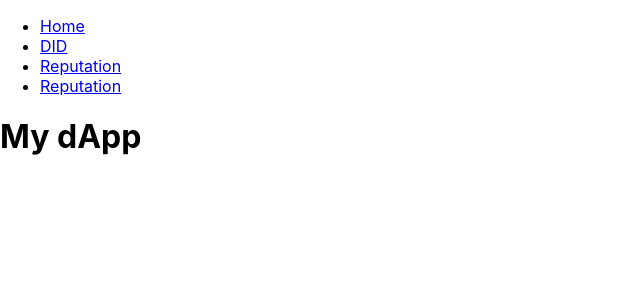
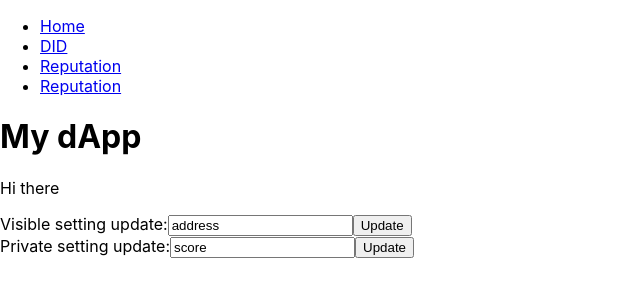
Before and after one commit to JeznaSpianca/fog-betting-app, a React (Create React App) app in the folder front-end/: page /did in a window 1280 px wide. Shown: the top 300 px of the page, without its empty margins (0-640 px from the left). Built offline with nearby package versions, Linux system fonts and the light colour scheme; what web3 would draw is missing.

Commit message:
UI of did.js

```diff
--- a/front-end/src/pages/Did.js
+++ b/front-end/src/pages/Did.js
@@ -7,6 +7,21 @@ export function DID() {
     return (
       <div>
         <h1>My dApp</h1>
+        <p>Hi there</p>
+       <form>
+            <label>
+                Visible setting update:
+                <input type="text" value={"address"} ></input>
+            </label>
+            <button type="submit">Update</button>
+            </form>
+            <form>
+            <label>
+                Private setting update:
+                <input type="text" value={"score"}></input>
+            </label>
+            <button type="submit">Update</button>
+        </form>
       </div>
     );
   }
```
